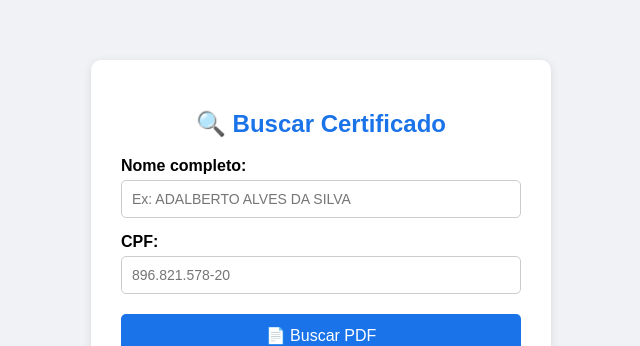
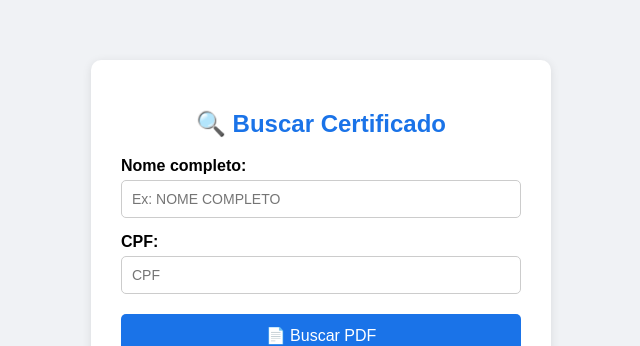
Before and after one commit to ejccps1970-oss/buscador-certificados, a plain HTML site: page index.html in a window 1280 px wide. Shown: the part 135-481 px from the top of the page, without its empty margins (319-959 px from the left). Drawn offline with Linux system fonts and the light colour scheme.

Commit message:
Update index.html

```diff
--- a/index.html
+++ b/index.html
@@ -86,10 +86,10 @@
     <h2>🔍 Buscar Certificado</h2>
     <form id="buscaForm">
         <label>Nome completo:</label>
-        <input type="text" id="nome" placeholder="Ex: ADALBERTO ALVES DA SILVA" required autocomplete="off">
+        <input type="text" id="nome" placeholder="Ex: NOME COMPLETO" required autocomplete="off">
 
         <label>CPF:</label>
-        <input type="text" id="cpf" placeholder="896.821.578-20" required autocomplete="off">
+        <input type="text" id="cpf" placeholder="CPF" required autocomplete="off">
 
         <button type="submit">📄 Buscar PDF</button>
     </form>
```
